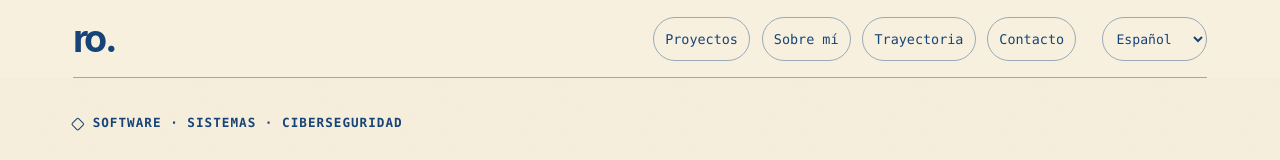
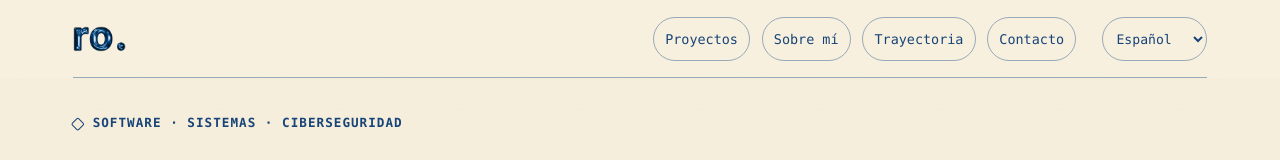
Before and after one commit to rafaosunaa/rafaelosuna.github.io, a React (Vite) app: page / in a window 1280 px wide. Shown: the top 160 px of the page. Built offline with nearby package versions, Linux system fonts and the light colour scheme; a web font is replaced by a local one.

Commit message:
Da volumen metálico al logotipo del portfolio

```diff
--- a/index.html
+++ b/index.html
@@ -29,14 +29,8 @@
         justify-content: center;
         transform: translateY(-50%);
       }
-      .intro-brand {
-        display: inline-flex;
-        align-items: baseline;
-        gap: .03em;
-        color: #174478;
-        font: 740 clamp(6rem, 18vmin, 12rem)/.95 'Inter Tight Variable', Inter, system-ui, sans-serif;
-        letter-spacing: -.09em;
-      }
+      .intro-brand { width: clamp(8rem, 22vmin, 15rem); }
+      .intro-brand img { display: block; width: 100%; height: auto; }
       .intro-ring {
         position: absolute;
         top: 73%;
@@ -54,6 +48,7 @@
         stroke-dashoffset: 100;
       }
       html[data-preloading] .intro-brand { animation: intro-arrive .58s cubic-bezier(.22,.68,.23,1) backwards; }
+      html[data-preloading] .intro-brand img { animation: intro-inflate .82s cubic-bezier(.2,.7,.25,1) both; }
       html[data-preloading] .intro-ring { animation: intro-arrive .54s .12s cubic-bezier(.22,.68,.23,1) backwards; }
       html[data-preloading] .intro-progress { animation: intro-trace .85s .18s ease-out both; }
       @keyframes intro-arrive {
@@ -61,13 +56,20 @@
         to { opacity: 1; translate: 0 0; }
       }
       @keyframes intro-trace { to { stroke-dashoffset: 23; } }
+      @keyframes intro-inflate {
+        from { scale: .82 .62; filter: brightness(.82); }
+        68% { scale: 1.05 1.09; filter: brightness(1.04); }
+        to { scale: 1; filter: brightness(1); }
+      }
     </style>
   </head>
   <body>
     <div id="root"></div>
     <div class="intro" aria-hidden="true">
       <div class="intro-sheet"></div>
-      <div class="intro-brand-slot"><div class="intro-brand">ro<span>.</span></div></div>
+      <div class="intro-brand-slot">
+        <div class="intro-brand"><img src="/logo-inflated.webp" width="600" height="290" alt="ro." fetchpriority="high"></div>
+      </div>
       <svg class="intro-ring" viewBox="0 0 48 48" focusable="false">
         <circle class="intro-track" cx="24" cy="24" r="20"></circle>
         <circle class="intro-progress" cx="24" cy="24" r="20" pathLength="100" transform="rotate(-90 24 24)"></circle>
--- a/src/App.tsx
+++ b/src/App.tsx
@@ -24,7 +24,9 @@ function Header() {
     }
   }}>
     <div className="shell header-inner">
-      <a className="brand" href="#inicio" aria-label={`Rafael Osuna Ventura · ${t("Inicio")}`}>ro<span>.</span></a>
+      <a className="brand" href="#inicio" aria-label={`Rafael Osuna Ventura · ${t("Inicio")}`}>
+        <img src={assetUrl('logo-inflated.webp')} width="600" height="290" alt="ro."/>
+      </a>
       <div className="header-controls">
         <button className="menu-toggle ink-control" ref={opener} type="button" onClick={() => setOpen(!open)} aria-expanded={open} aria-controls="navigation">
           {open ? <X size={20}/> : <Menu size={20}/>}<span>{t(open ? 'Cerrar' : 'Menú')}</span>
--- a/src/components/preloader.ts
+++ b/src/components/preloader.ts
@@ -9,8 +9,9 @@ export function animatePreloader(root: HTMLElement) {
   const mark = document.querySelector<HTMLElement>('.intro-brand')
   const ring = document.querySelector<SVGSVGElement>('.intro-ring')
   const progress = ring?.querySelector<SVGCircleElement>('.intro-progress')
-  const headerMark = root.querySelector<HTMLElement>('.site-header .brand')
-  if (!sheet || !mark || !ring || !progress || !headerMark || scrollY > 40) {
+  const markImage = mark?.querySelector('img')
+  const headerMark = root.querySelector<HTMLImageElement>('.site-header .brand img')
+  if (!sheet || !mark || !markImage || !ring || !progress || !headerMark || scrollY > 40) {
     finish()
     return
   }
@@ -44,10 +45,11 @@ export function animatePreloader(root: HTMLElement) {
       }, .67)
   }
 
-  // Give the hero fonts time to settle while the ring traces its first arc.
+  // Give the logo and hero fonts time to settle while the ring traces its first arc.
   const trace = progress.getAnimations()[0]?.finished.catch(() => undefined)
+  const artwork = markImage.decode().catch(() => undefined)
   const fontDeadline = window.setTimeout(reveal, 1600)
-  void Promise.all([trace, document.fonts.ready]).then(reveal, reveal)
+  void Promise.all([trace, artwork, document.fonts.ready]).then(reveal, reveal)
 
   return () => {
     disposed = true
--- a/src/styles/main.css
+++ b/src/styles/main.css
@@ -77,9 +77,8 @@ button { cursor: pointer; }
 .site-header { position: sticky; z-index: 10; top: 0; background: var(--folio-paper); color: var(--folio-ink); }
 .header-inner { position: relative; min-height: 4.9rem; display: flex; align-items: center; justify-content: space-between; }
 .header-inner::after { content: ''; position: absolute; height: 1px; bottom: 0; inset-inline: var(--pad); background: var(--folio-rule); }
-.site-header .brand span { color: inherit; }
-.brand { display: inline-flex; align-items: baseline; gap: .03em; letter-spacing: -.09em; font-size: 2.36rem; line-height: .95; font-weight: 740; text-decoration: none; }
-.brand span { color: var(--muted); }
+.brand { display: grid; place-items: center; min-height: 2.75rem; }
+.brand img { display: block; width: 3.3rem; height: auto; }
 .main-nav { display: flex; align-items: center; gap: clamp(.4rem, .9vw, .95rem); }
 .main-nav a, .footer-bar a { text-decoration: none; color: inherit; }
 .main-nav a {
```
Also changed, not shown: public/logo-inflated.webp (added).
